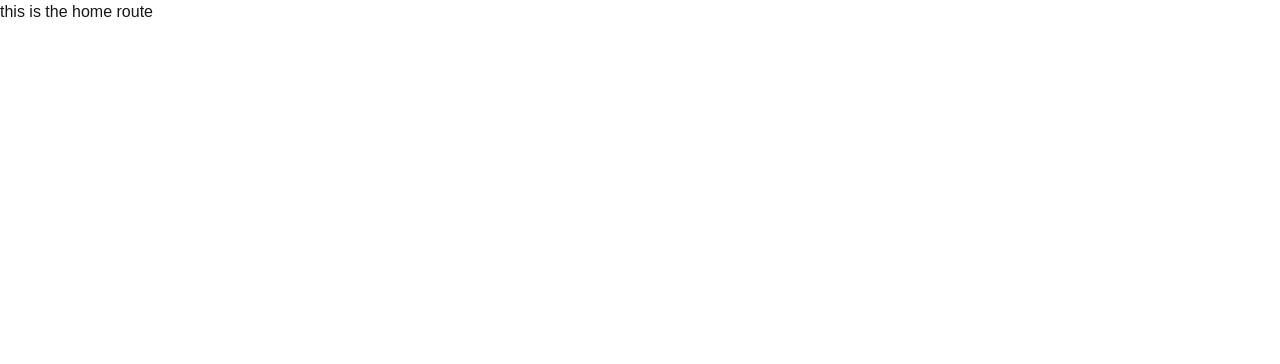
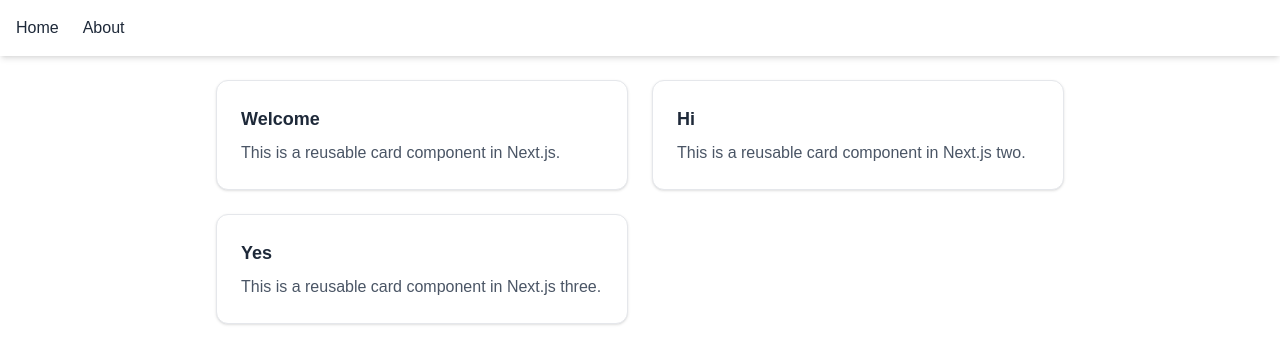
Before and after one commit to Kimulu/alx-project-0x02-setup, a Next.js app in the folder alx-project-0x02/: page /home in a window 1280 px wide. Shown: the top 364 px of the page. Built offline with nearby package versions, Linux system fonts and the light colour scheme.

Commit message:
added a new component which displays a card on the home page

```diff
--- /dev/null
+++ b/alx-project-0x02/components/common/Card.tsx
@@ -0,0 +1,12 @@
+// components/common/Card.tsx
+
+import { CardProps } from "@/interfaces";
+
+export default function Card({ title, content }: CardProps) {
+  return (
+    <div className="rounded-xl border border-gray-200 bg-white p-6 shadow-sm transition hover:shadow-md">
+      <h2 className="text-lg font-semibold text-gray-800 mb-2">{title}</h2>
+      <p className="text-gray-600">{content}</p>
+    </div>
+  );
+}
--- a/alx-project-0x02/components/layout/Header.tsx
+++ b/alx-project-0x02/components/layout/Header.tsx
@@ -1,16 +1,25 @@
+// components/layout/Header.tsx
 import Link from "next/link";
 
 export default function Header() {
   return (
-    <nav>
-      <ul>
-        <li>
-          <Link href="/home">Home</Link>
-        </li>
-        <li>
-          <Link href="/about">about</Link>
-        </li>
-      </ul>
+    <nav className="bg-white shadow-md">
+      <div className="mx-auto flex max-w-7xl items-center justify-between px-4 py-4">
+        <div className="flex items-center space-x-6">
+          <Link
+            href="/home"
+            className="text-gray-800 hover:text-blue-600 font-medium transition-colors"
+          >
+            Home
+          </Link>
+          <Link
+            href="/about"
+            className="text-gray-800 hover:text-blue-600 font-medium transition-colors"
+          >
+            About
+          </Link>
+        </div>
+      </div>
     </nav>
   );
 }
--- a/alx-project-0x02/interfaces/index.ts
+++ b/alx-project-0x02/interfaces/index.ts
@@ -0,0 +1,4 @@
+export interface CardProps {
+  title: string;
+  content: string;
+}
--- a/alx-project-0x02/pages/_app.tsx
+++ b/alx-project-0x02/pages/_app.tsx
@@ -1,6 +1,13 @@
+// pages/_app.tsx
 import "@/styles/globals.css";
 import type { AppProps } from "next/app";
+import Header from "@/components/layout/Header";
 
 export default function App({ Component, pageProps }: AppProps) {
-  return <Component {...pageProps} />;
+  return (
+    <>
+      <Header />
+      <Component {...pageProps} />
+    </>
+  );
 }
--- a/alx-project-0x02/pages/_document.tsx
+++ b/alx-project-0x02/pages/_document.tsx
@@ -3,7 +3,11 @@ import { Html, Head, Main, NextScript } from "next/document";
 export default function Document() {
   return (
     <Html lang="en">
-      <Head />
+      <Head>
+        <meta charset="UTF-8" />
+        <meta name="viewport" content="width=device-width, initial-scale=1.0" />
+        <script src="https://cdn.jsdelivr.net/npm/@tailwindcss/browser@4"></script>
+      </Head>
       <body className="antialiased">
         <Main />
         <NextScript />
--- a/alx-project-0x02/pages/home.tsx
+++ b/alx-project-0x02/pages/home.tsx
@@ -1,3 +1,28 @@
-export default function home() {
-  return <h1> this is the home route</h1>;
+// pages/home.tsx
+
+import Card from "@/components/common/Card";
+
+const DUMMY_CONT = [
+  {
+    title: "Welcome",
+    content: "This is a reusable card component in Next.js.",
+  },
+  {
+    title: "Hi",
+    content: "This is a reusable card component in Next.js two.",
+  },
+  {
+    title: "Yes",
+    content: "This is a reusable card component in Next.js three.",
+  },
+];
+
+export default function Home() {
+  return (
+    <div className="mx-auto max-w-4xl p-6 grid grid-cols-1 sm:grid-cols-2 gap-6">
+      {DUMMY_CONT.map((item, index) => (
+        <Card key={index} title={item.title} content={item.content} />
+      ))}
+    </div>
+  );
 }
--- a/alx-project-0x02/pages/index.tsx
+++ b/alx-project-0x02/pages/index.tsx
@@ -2,5 +2,10 @@
 import Header from "@/components/layout/Header";
 
 export default function Home() {
-  return <Header />;
+  return (
+    <section className="flex flex-col p-3 mt-3">
+      <h1 className="text-xl">Welcome To my Assignment project</h1>
+      <h2 className="">Click the links at the top to navigate between pages</h2>
+    </section>
+  );
 }
```
